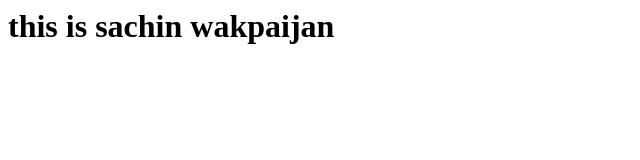
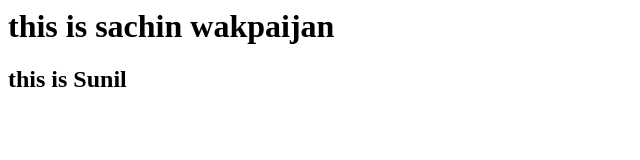
Before and after one commit to sachinwak/sunilRepo, a plain HTML site: page index.html in a window 1280 px wide. Shown: the whole page, without its empty margins (0-640 px from the left). Drawn offline with Linux system fonts and the light colour scheme.

Commit message:
adding sunil name

```diff
--- a/index.html
+++ b/index.html
@@ -6,5 +6,6 @@
   </head>
   <body>
     <h1>this is sachin wakpaijan</h1>
+    <h2>this is Sunil</h2>
   </body>
 </html>
```
